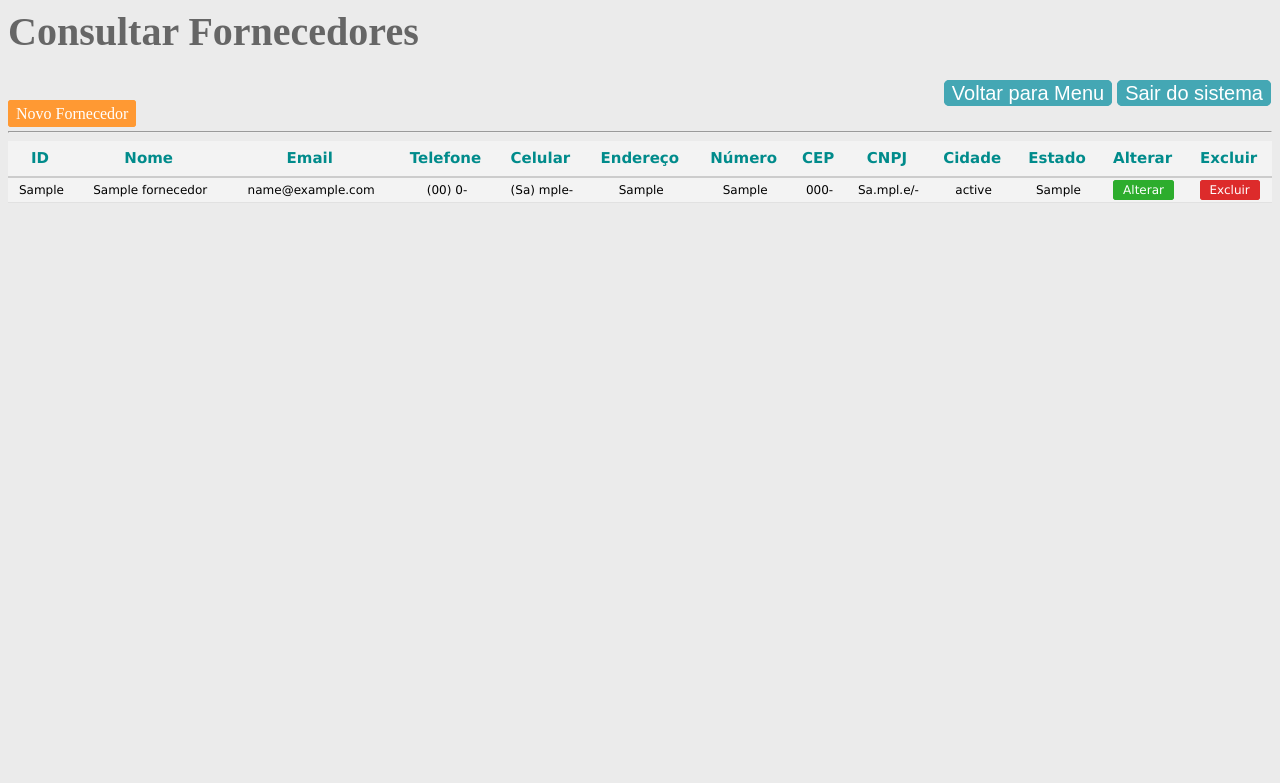
After one commit to Daniel-Otaviano/NIXIS, a PHP site: page /consultandoFornecedor.php in a window 1280 px wide. The commit adds this page. Shown: the top 783 px of the page. Run offline with PHP 8.4, Linux system fonts and the light colour scheme; tables that the repository leaves empty or names only in its code hold one stand-in row (values such as "Sample post").

Commit message:
Adciona mais links para as telas dos CRUDS

```diff
--- /dev/null
+++ b/CSS/formataTabelaCrud.css
@@ -0,0 +1,124 @@
+table {
+    width: 100%;
+    border-collapse: collapse;
+}
+
+body{
+    background-color: rgb(235, 235, 235);
+}
+
+a{
+    text-align: right;
+    text-decoration: none;
+    color: white;
+    background-color: royalblue;
+    border: solid 1px black;
+    padding: 1px 7px;
+    margin-right: 1px;
+    border-radius: 3px;
+    border-color: royalblue;
+}
+
+#excluir a{
+  text-align: right;
+  text-decoration: none;
+  color: white;
+  background-color: rgb(45, 173, 45);
+  border: solid 1px black;
+  padding: 2px 9px;
+  margin-right: 1px;
+  border-radius: 3px;
+  border-color:  rgb(45, 173, 45);
+}
+
+#excluir a:hover{
+  border-color:  rgb(174, 255, 174);
+}
+
+#editar a{
+  text-align: right;
+  text-decoration: none;
+  color: white;
+  background-color: rgb(221, 43, 43);
+  border: solid 1px;
+  padding: 2px 9px;
+  margin-right: 1px;
+  border-radius: 3px;
+  border-color: rgb(221, 43, 43);
+}
+
+#editar a:hover{
+  border-color: rgb(255, 168, 168);
+}
+
+h1{
+  color: #666;
+  font-size: 40px;
+}
+
+th{
+    color: darkcyan;
+    font-size: 15px;
+    padding-left:4px;
+    padding-right:4px;
+    border-bottom:solid 2px #CCC;
+    height:36px;
+    padding-right:5px;
+}
+
+tr:nth-child(odd) {
+		background-color:#F3F3F3;
+}
+
+tr:nth-child(even) {
+		background-color:#FFF;
+
+}
+
+tr, td {
+    height:26px;
+    padding-left:4px;
+    padding-right:2px;
+    font-family:Verdana, Geneva, sans-serif;
+    font-size:12px;
+    white-space:nowrap;
+    border-bottom:solid 1px #E1E1E1;
+    text-align: center;
+    }
+
+tr:hover {
+    background-color: rgb(196, 196, 196);
+    cursor:pointer; color black;
+}
+
+.navbaresquerda{
+  text-align: center;
+  color: white;
+  border 1px solid;
+  padding: 4px 7px;
+  border-color:  rgb(255, 153, 51);
+  background-color:rgb(255, 153, 51);
+}
+
+#navbar {
+  text-align: right;
+}
+
+#navbar a{
+  text-decoration: none;
+  font: 20px Arial, Verdana, Helvetica;
+  text-align: right;
+  padding: 1px 7px;
+  margin-right: 1px;
+  border: 1px solid #A1A1A1;
+  border-radius: 5px;
+  background-color: rgb(68, 167, 180);
+  color: white;
+  border-color:  rgb(68, 167, 180);
+}
+
+#navbar a:hover{
+
+  border: 1px solid #666;
+  border-color: cyan;
+}
--- a/HTML/menu.html
+++ b/HTML/menu.html
@@ -30,6 +30,9 @@
         <a href="../HTML/cadastrarUsuario.php" class="list-group-item list-group-item-action bg-light">Cadastrar Usuario</a>
         <a href = "../HTML/cadastrarFornecedor.php"  class="list-group-item list-group-item-action bg-light">Cadastrar Fornecedor</a>
         <a href = "../HTML/cadastrarProduto.php" class="list-group-item list-group-item-action bg-light">Cadastrar Produtos</a>
+        <a href = "../PHP/consultandoUsuario.php" class="list-group-item list-group-item-action bg-light">Consultar Usuários</a>
+        <a href = "../PHP/consultandoFornecedor.php" class="list-group-item list-group-item-action bg-light">Consultar Fornecedores</a>
+        <a href = "../PHP/consultandoProduto.php" class="list-group-item list-group-item-action bg-light">Consultar Produtos</a>
       </div>
     </div>
     <!-- /#sidebar-wrapper -->
--- /dev/null
+++ b/PHP/consultandoFornecedor.php
@@ -0,0 +1,83 @@
+<?php
+
+// Conectando
+require "conexao.php";
+?>
+<html>
+ <head>
+ <link href="../CSS/formataTabelaCrud.css" rel="stylesheet" type="text/css">
+ <title>Consultando fornecedores</title>
+</head>
+<body>
+<h1>Consultar Fornecedores</h1>
+<div id = "navbar">
+  <a href="../HTML/menu.html">Voltar para Menu</a>
+  <a href="../HTML/index.html">Sair do sistema</a>
+</div>
+<a class = "navbaresquerda" href= "../HTML/cadastrarFornecedor.php">Novo Fornecedor</a>
+
+ <hr/>
+ <form action = "editarFornecedor.php" method = "get">
+ <table>
+  <thead>
+    <tr>
+      <th>ID</th>
+      <th>Nome</th>
+      <th>Email</th>
+      <th>Telefone</th>
+      <th>Celular</th>
+      <th>Endereço</th>
+      <th>Número</th>
+      <th>CEP</th>
+      <th>CNPJ</th>
+      <th>Cidade</th>
+      <th>Estado</th>
+      <th>Alterar</th>
+      <th>Excluir</th>
+    </tr>
+  </thead>
+  <tbody>
+<?php
+
+// Executando consulta SQL
+$query = 'SELECT codFornecedor,
+        nomeFornecedor,
+        emailFornecedor,
+        CONCAT ("(", SUBSTR(telefoneFornecedor, 1, 2), ")", " ", SUBSTR(telefoneFornecedor, 3, 4) , "-", SUBSTR(telefoneFornecedor, 7, 6)) AS telefoneFornecedor,
+        CONCAT ("(", SUBSTR(celularFornecedor, 1, 2), ")", " ", SUBSTR(celularFornecedor, 3, 5), "-", SUBSTR(celularFornecedor, 8, 7))AS celularFornecedor,
+        enderecoFornecedor,
+        numeroFornecedor,
+        CONCAT (SUBSTR(cepFornecedor, 1 , 5), "-", SUBSTR(cepFornecedor,6,9)) AS cepFornecedor,
+        CONCAT (SUBSTR(cnpjFornecedor, 1, 2), ".", SUBSTR(cnpjFornecedor,3, 3), ".", SUBSTR(cnpjFornecedor,6, 3), "/", SUBSTR(cnpjFornecedor, 9, 4), "-", SUBSTR(cnpjFornecedor, 13, 14)) AS cnpjFornecedor,
+        cidadeFornecedor,
+        estadoFornecedor
+        FROM fornecedor
+        ORDER BY codFornecedor';
+
+$result = mysqli_query($con, $query) or die('Query failed: ' . mysql_error());
+
+// Imprimindo resultados em HTML
+
+
+while ($registro = mysqli_fetch_array($result)){
+
+ ?>
+
+<tr>
+    <td><?php echo $registro['codFornecedor']; ?></td>
+    <td><?php echo $registro['nomeFornecedor']; ?></td>
+    <td><?php echo $registro['emailFornecedor']; ?></td>
+    <td><?php echo $registro['telefoneFornecedor']; ?></td>
+    <td><?php echo $registro['celularFornecedor']; ?></td>
+    <td><?php echo $registro['enderecoFornecedor']; ?></td>
+    <td><?php echo $registro['numeroFornecedor']; ?></td>
+    <td><?php echo $registro['cepFornecedor']; ?></td>
+    <td><?php echo $registro['cnpjFornecedor']; ?></td>
+    <td><?php echo $registro['estadoFornecedor']; ?></td>
+    <td><?php echo $registro['cidadeFornecedor']; ?></td>
+    <td id = "excluir"><a href = "editarFornecedor.php?id=<?php echo $registro['codFornecedor'] ?>">Alterar</a></td>
+    <td id = "editar"><a href="deletarFornecedor.php?id=<?php echo $registro['codFornecedor'] ?>"
+    onclick="return confirm('Tem certeza que deseja excluir este registro?')">Excluir</a></td>
+  </tr>
+    <?php } ?>
+</form>
--- a/PHP/editarProduto.php
+++ b/PHP/editarProduto.php
@@ -48,7 +48,7 @@ while ($registro = mysqli_fetch_array($result)){
   <body>
     <a href = "../HTML/menu.html"><img src="../IMAGENS/logo.png" width="100" height="50"></a>
   <div class="navegacao">
-    <a href="../HTML/menu.html">Voltar</a>
+    <a href="../PHP/consultandoProduto.php">Voltar</a>
   </div>
 
   <hr/>
@@ -119,7 +119,7 @@ while ($registro = mysqli_fetch_array($result)){
 			  <strong id = "obrigatorio">Os campos marcados com asterisco são de preenchimento obrigatório.</strong>
         <hr/>
         <div class="button">
-            <button name = "enviar" type = "submit" >Confirmar cadastro</button>
+            <button name = "enviar" type = "submit" >Atualizar produto</button>
         </div>
         <?php } ?>
         <?php
--- a/PHP/funcoesProduto.php
+++ b/PHP/funcoesProduto.php
@@ -7,7 +7,7 @@ function eliminaMascaraInt($variavel){
     $variavel = str_replace("(", "", $variavel);
     $variavel = str_replace(")", "", $variavel);
     $variavel = str_replace(" ", "", $variavel);
-    $variavel = (int)$variavel;
+    $variavel = $variavel;
 }
 function verificaEntradaString($variavel){
 	$variavel = (int)$variavel;
--- a/PHP/funcoesUsuario.php
+++ b/PHP/funcoesUsuario.php
@@ -1,5 +1,4 @@
 <?php
-
 
 function eliminaMascaraInt(&$variavel){
 	//"11975591454" --> 11975591454
@@ -9,7 +8,7 @@ function eliminaMascaraInt(&$variavel){
     $variavel = str_replace("(", "", $variavel);
     $variavel = str_replace(")", "", $variavel);
     $variavel = str_replace(" ", "", $variavel);
-    $variavel = (int)$variavel;
+    $variavel = $variavel;
 }
 function verificaEntradaString($variavel){
 	$variavel = (int)$variavel;
```
Also changed, not shown: CSS/cadastrarFornecedor.css (+7 -1 lines), PHP/consultandoProduto.php (+29 -11 lines), PHP/consultandoUsuario.php (added, +71 -0 lines), PHP/deletarFornecedor.php (added, +10 -0 lines), PHP/deletarUsuario.php (added, +10 -0 lines), PHP/editarFornecedor.php (added, +191 -0 lines), PHP/editarUsuario.php (added, +142 -0 lines), IMAGENS/excluir.png (added), PHP/apagarFornecedor.php (added).
